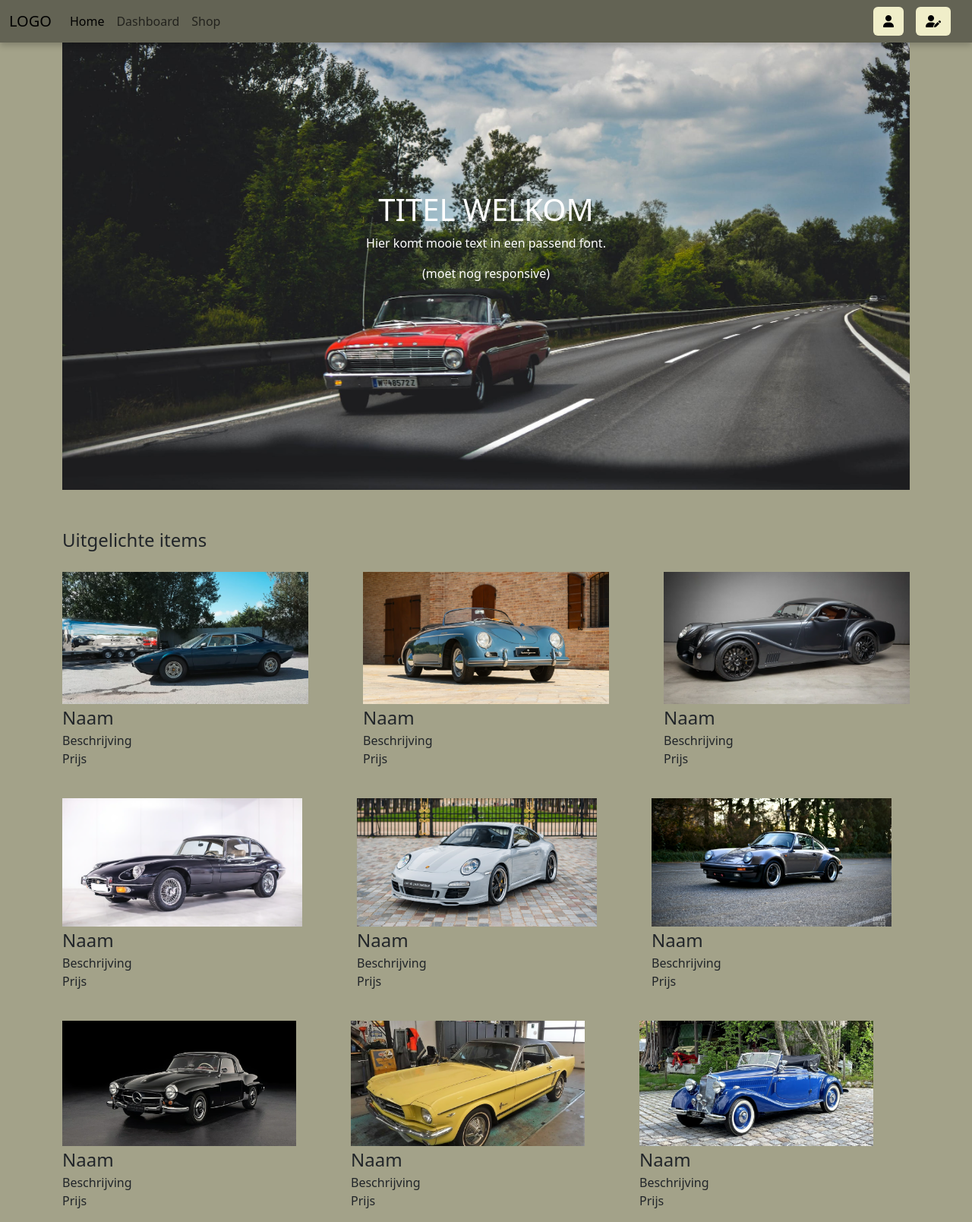
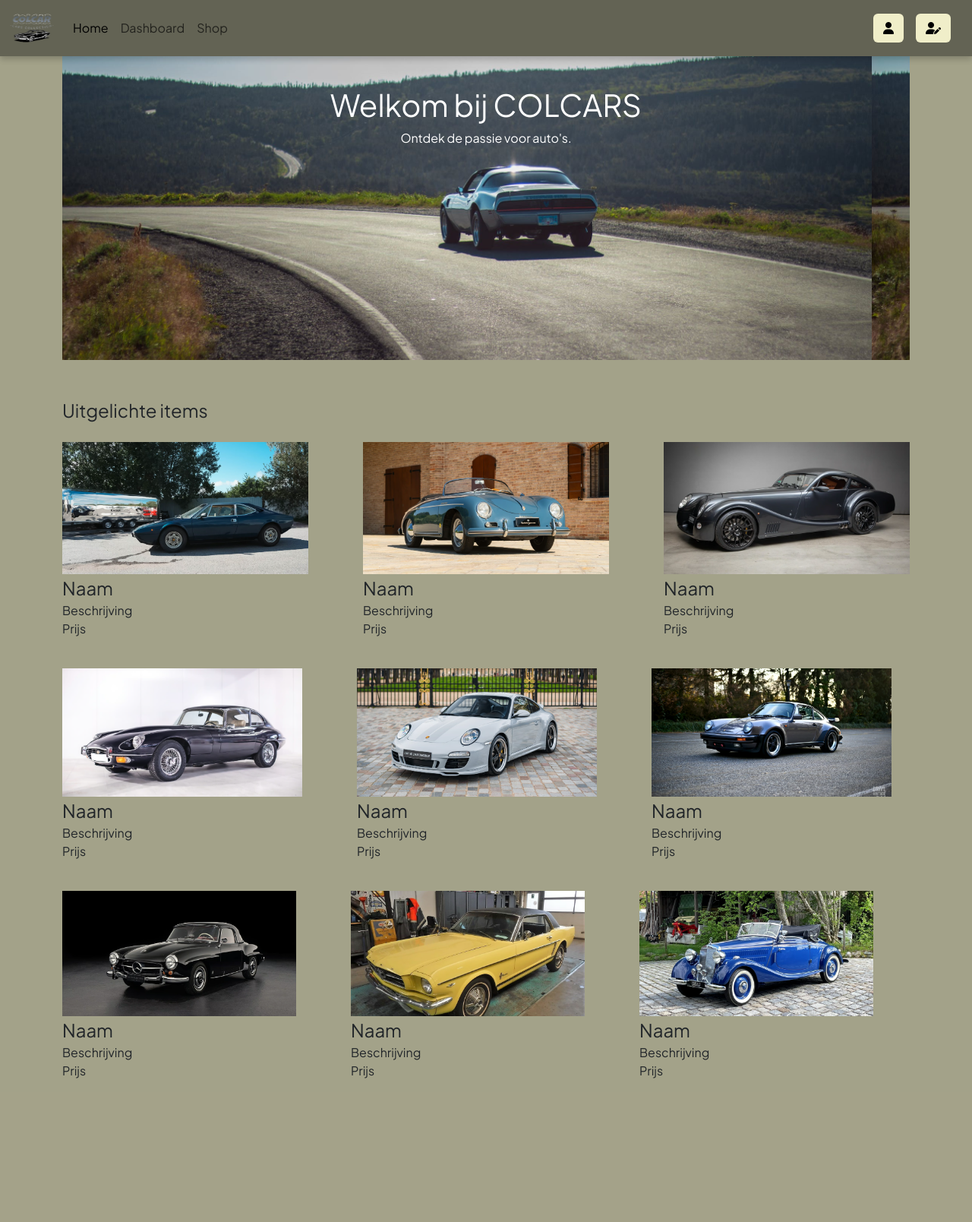
Before and after one commit to uhkz/verzamelaar, a PHP site: page / in a window 1280 px wide. Shown: the whole page at 76% size. After the commit the page ends 1420 px from the top, so only its background shows below. Run offline with PHP 8.4, Linux system fonts and the light colour scheme; some libraries are stand-ins or nearby versions.

Commit message:
beetje styling

```diff
--- a/header.php
+++ b/header.php
@@ -8,6 +8,10 @@
   <link rel="icon" type="image/x-icon" href="/media/favicon.ico">
   <meta charset="utf-8">
   <meta name="viewport" content="width=device-width, initial-scale=1, shrink-to-fit=no">
+  <!--FONT-->
+  <style>
+  @import url('https://fonts.googleapis.com/css2?family=Plus+Jakarta+Sans&display=swap');
+</style>
   <!-- Bootstrap CSS -->
   <link href="https://cdn.jsdelivr.net/npm/bootstrap@5.3.2/dist/css/bootstrap.min.css" rel="stylesheet"
     integrity="sha384-T3c6CoIi6uLrA9TneNEoa7RxnatzjcDSCmG1MXxSR1GAsXEV/Dwwykc2MPK8M2HN" crossorigin="anonymous">
@@ -18,7 +22,7 @@
   <!--NAVBAR-->
   <nav class="navbar navbar-expand-lg sticky-top">
     <div class="container-fluid">
-      <a class="navbar-brand" href="../../index.php">LOGO</a>
+      <a class="navbar-brand" href="../../index.php"><img class="logo" width="60" height="48" src="../../media/logo.png" alt=""></a>
       <button class="navbar-toggler" type="button" data-bs-toggle="collapse" data-bs-target="#navbarNav"
         aria-controls="navbarNav" aria-expanded="false" aria-label="Toggle navigation">
         <span class="navbar-toggler-icon"></span>
--- a/index.php
+++ b/index.php
@@ -3,12 +3,12 @@
   ?>
   <div class="container">
     <div class="banner-container">
-      <img src="/media/photobanner.jpeg" class="img-fluid banner" alt="...">
-      <div class="text-center centered">
-        <h1>TITEL WELKOM</h1>
-        <p>Hier komt mooie text in een passend font.</p>
-        <p>(moet nog responsive)</p>
+      <div class="container-fluid text-center banner">
+      <div class="banner-text">
+      <h1>Welkom bij COLCARS</h1>
+      <p>Ontdek de passie voor auto's.</p>
       </div>
+    </div>
     </div>
     <div class="row mt-5">
       <div class="col fs-4">Uitgelichte items</div>
--- a/pages/profile.php
+++ b/pages/profile.php
@@ -53,7 +53,8 @@ try {
     <div class="col-md-3 me-3"></div>
     <div class="col-md-8">
       <h2>Te Koop</h2>
-      <div class="row gap-1">
+
+     <!-- <div class="row gap-1">
     <div class="col-md-2 item">image</div>
     <div class="col-md-2 item">image</div>
     <div class="col-md-2 item">image</div>
@@ -63,5 +64,5 @@ try {
     <div class="col-md-2 item">image</div>
     <div class="col-md-2 item">image</div>
   </div>
-  </div>
+  </div> -->
 </div>
--- a/style/main.css
+++ b/style/main.css
@@ -1,3 +1,6 @@
+*{
+  font-family: 'Plus Jakarta Sans', sans-serif;
+}
 body {
     background-color: #A3A289;
 }
@@ -22,16 +25,17 @@ body {
 }
 
 .banner {
-    opacity: 1;
-    object-fit: cover;
+    background-image: url(/media/photobanner.jpeg);
+    background-size: cover;
+    background-position: -50px;
+    height: 50vh;
+
+    .banner-text {
+      color: white;
+      padding-top: 5vh;
+
+    }
 }
-.centered {
-    position: absolute;
-    color: white;
-    top: 40%;
-    left: 50%;
-    transform: translate(-50%, -50%);
-  }
 
   .items-grid img {
     max-width: 100%;
```
Also changed, not shown: media/photobanner.jpeg, pages/dbVerzamelaar.db (deleted).
